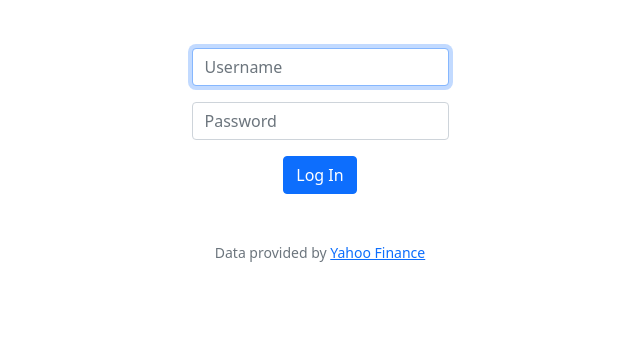
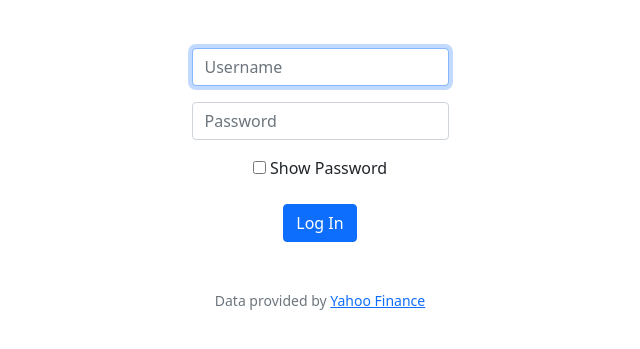
Before and after one commit to armurox/simulated_portfolio, a Flask app: page /login in a window 1280 px wide. Shown: the part 76-425 px from the top of the page, without its empty margins (320-960 px from the left). Run offline with Flask 3, Linux system fonts and the light colour scheme.

Commit message:
Added Show Password Feature

```diff
--- a/templates/layout.html
+++ b/templates/layout.html
@@ -15,6 +15,8 @@
         <link href="/static/favicon.ico" rel="icon">
 
         <link href="/static/styles.css" rel="stylesheet">
+
+        <script src = "/static/show_password.js"></script>
 
         <title>Finance: {% block title %}{% endblock %}</title>
 
--- a/templates/login.html
+++ b/templates/login.html
@@ -10,8 +10,14 @@
             <input autocomplete="off" autofocus class="form-control mx-auto w-auto" id="username" name="username" placeholder="Username" type="text">
         </div>
         <div class="mb-3">
-            <input class="form-control mx-auto w-auto" id="password" name="password" placeholder="Password" type="password">
+            <input class="form-control mx-auto w-auto plac" id="password" name="password" placeholder="Password" type="password">
         </div>
-        <button class="btn btn-primary" type="submit">Log In</button>
+        <div>
+            <input type="checkbox" id = "checkbox"> Show Password
+        </div>
+        <br>
+        <div>
+            <button class="btn btn-primary" type="submit">Log In</button>
+        </div>
     </form>
 {% endblock %}
```
Also changed, not shown: templates/register.html (+6 -2 lines), finance.db.
